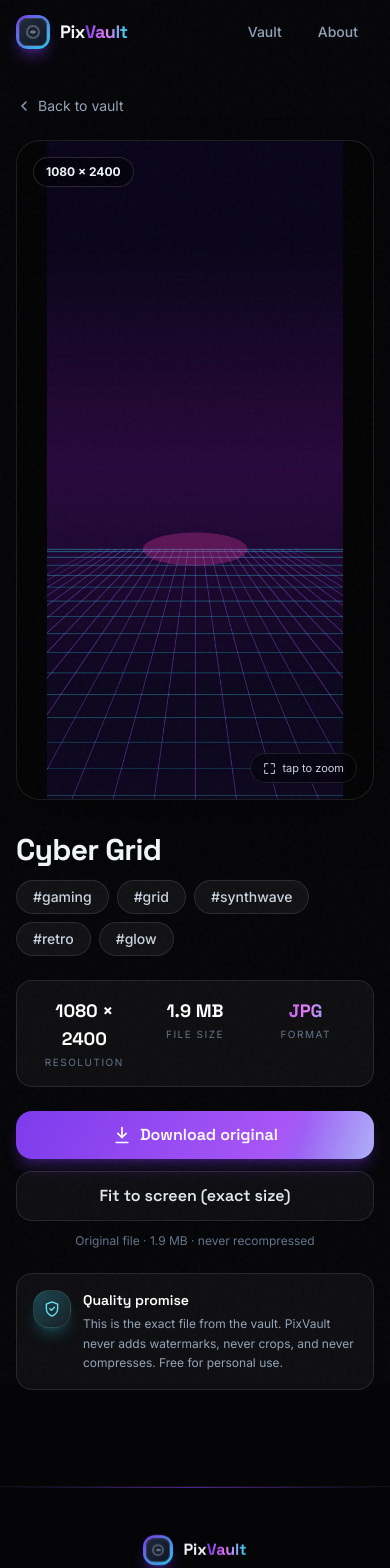
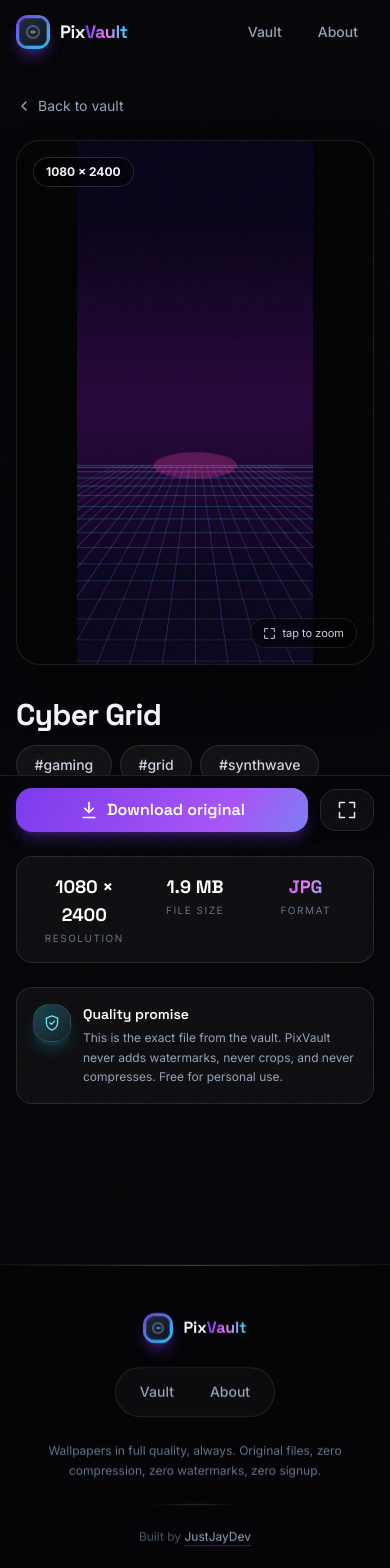
Before and after one commit to JustJayDev/pixvault, a React (Vite) app: page /#/w/cyber-grid in a window 390 px wide. Shown: the top 1568 px of the page. Built offline with nearby package versions, Linux system fonts and the light colour scheme.

Commit message:
mobile/adaptive upgrade: PWA manifest+icons, iOS meta, safe-area header, sticky mobile download bar, swipeable related row, touch-friendly cards, mobile CSS layer (tap targets, no-zoom inputs, landscape, reduced-transparency), sw v2

```diff
--- a/index.html
+++ b/index.html
@@ -12,6 +12,15 @@
     <meta property="og:type" content="website" />
     <meta property="og:url" content="https://justjaydev.github.io/pixvault/" />
     <meta name="twitter:card" content="summary_large_image" />
+
+    <!-- PWA -->
+    <link rel="manifest" href="/pixvault/manifest.webmanifest" />
+    <link rel="apple-touch-icon" href="/pixvault/icons/icon-192.png" />
+    <meta name="mobile-web-app-capable" content="yes" />
+    <meta name="apple-mobile-web-app-capable" content="yes" />
+    <meta name="apple-mobile-web-app-status-bar-style" content="black-translucent" />
+    <meta name="apple-mobile-web-app-title" content="PixVault" />
+
     <script>
       if ('serviceWorker' in navigator) {
         window.addEventListener('load', () => {
--- a/public/sw.js
+++ b/public/sw.js
@@ -1,5 +1,5 @@
 /* PixVault service worker — scope: /pixvault/ only */
-const VERSION = 'pixvault-v1';
+const VERSION = 'pixvault-v2';
 const CORE = ['./', './index.html', './favicon.svg'];
 
 self.addEventListener('install', (e) => {
--- a/src/components/Layout.jsx
+++ b/src/components/Layout.jsx
@@ -57,7 +57,7 @@ export default function Layout({ children }) {
       <div className="grain-overlay" aria-hidden="true" />
       <ScrollProgress />
 
-      <header className={`fixed inset-x-0 top-0 z-50 transition-all duration-500 ease-out-expo ${scrolled ? 'glass shadow-lg shadow-black/30' : 'bg-transparent'}`}>
+      <header className={`fixed inset-x-0 top-0 z-50 pt-safe transition-all duration-500 ease-out-expo ${scrolled ? 'glass shadow-lg shadow-black/30' : 'bg-transparent'}`}>
         <div className="mx-auto flex h-16 max-w-6xl items-center justify-between px-4 sm:px-6">
           <Link to="/" className="group flex items-center gap-2.5">
             <VaultLogo size={34} />
@@ -72,7 +72,7 @@ export default function Layout({ children }) {
         </div>
       </header>
 
-      <main className="mx-auto w-full max-w-6xl flex-1 px-4 pb-24 pt-24 sm:px-6">{children}</main>
+      <main className="mx-auto w-full max-w-6xl flex-1 px-4 pb-40 pt-24 sm:px-6 sm:pb-24">{children}</main>
 
       <footer className="relative border-t border-white/5">
         <div className="pointer-events-none absolute inset-x-0 top-0 h-px bg-gradient-to-r from-transparent via-vault-violet/60 to-transparent" />
--- a/src/components/WallpaperCard.jsx
+++ b/src/components/WallpaperCard.jsx
@@ -54,8 +54,8 @@ export default function WallpaperCard({ w, index = 0 }) {
             <p className="truncate font-display text-sm font-semibold text-white transition-transform duration-300 group-hover:-translate-y-0.5">{w.title}</p>
             <p className="mt-0.5 text-[11px] text-slate-300 transition-transform duration-300 group-hover:-translate-y-0.5">{formatRes(w)}</p>
           </div>
-          <span className="flex h-8 w-8 shrink-0 translate-y-2 items-center justify-center rounded-full bg-gradient-to-br from-vault-violet to-vault-cyan opacity-0 shadow-lg shadow-vault-violet/40 transition-all duration-300 ease-out-expo group-hover:translate-y-0 group-hover:opacity-100">
-            <svg width="14" height="14" viewBox="0 0 24 24" fill="none" stroke="white" strokeWidth="2.4" strokeLinecap="round" strokeLinejoin="round">
+          <span className="group-show-tap flex h-9 w-9 shrink-0 translate-y-2 items-center justify-center rounded-full bg-gradient-to-br from-vault-violet to-vault-cyan opacity-0 shadow-lg shadow-vault-violet/40 transition-all duration-300 ease-out-expo group-hover:translate-y-0 group-hover:opacity-100">
+            <svg width="15" height="15" viewBox="0 0 24 24" fill="none" stroke="white" strokeWidth="2.4" strokeLinecap="round" strokeLinejoin="round">
               <path d="M12 3v12" /><path d="m7 10 5 5 5-5" /><path d="M5 21h14" />
             </svg>
           </span>
--- a/src/index.css
+++ b/src/index.css
@@ -199,3 +199,51 @@ body { min-height: 100dvh; }
   .reveal { opacity: 1; transform: none; }
   .grain-overlay { display: none; }
 }
+
+/* ============ MOBILE / ADAPTIVE LAYER ============ */
+
+/* 1. Notch & gesture-bar safety on phones */
+.pt-safe { padding-top: env(safe-area-inset-top, 0px); }
+.pb-safe { padding-bottom: env(safe-area-inset-bottom, 0px); }
+
+/* 2. Kill iOS auto-zoom on inputs (font-size >= 16px) */
+@media (max-width: 640px) {
+  input, textarea, select { font-size: 16px !important; }
+  /* 3. Bigger tap targets on touch screens */
+  .chip { padding: .55rem 1.1rem; }
+  .nav-link-tap { padding: .6rem 1rem; }
+  /* 4. Hero scales down cleanly on small screens */
+  .hero-title { font-size: clamp(2rem, 9vw, 3.75rem); }
+  /* 5. Lighter effects on small GPUs — keep it 60fps */
+  .aurora .orb { filter: blur(60px); }
+  .grain-overlay { animation: none; opacity: .025; }
+  .card-shine::before, .shine::after { display: none; }
+  /* 6. Comfortable reading width for detail pages */
+  .detail-info { max-width: 640px; }
+}
+
+/* 7. Touch devices: no hover-only tricks, always show actions */
+@media (hover: none) {
+  .tilt { transform: none !important; }
+  .tilt-glow { display: none; }
+  .group .group-show-tap { opacity: 1 !important; transform: none !important; }
+  .card-shine::before { display: none; }
+  /* sticky action bar spacing handled per-component */
+}
+
+/* 8. Ultra-wide / desktop: cap content width so it stays premium */
+@media (min-width: 1600px) {
+  .max-w-6xl { max-width: 72rem; }
+}
+
+/* 9. Landscape phones: shrink header so more wallpaper is visible */
+@media (max-height: 480px) and (orientation: landscape) {
+  header { height: 3rem; }
+  main { padding-top: 4.5rem !important; }
+  .hero-title { font-size: clamp(1.6rem, 6vw, 2.5rem); }
+}
+
+/* 10. Respect data-saver: skip heavy blur layers */
+@media (prefers-reduced-transparency: reduce) {
+  .glass { background: rgba(10,10,16,.85); backdrop-filter: none; }
+}
--- a/src/pages/Home.jsx
+++ b/src/pages/Home.jsx
@@ -9,13 +9,13 @@ import { IconTile, IconLock, IconBolt, IconPhone, IconSearch, IconImage } from '
 function Hero({ query, onSearch }) {
   const featured = wallpapers.filter((w) => w.featured).slice(0, 3)
   return (
-    <section className="relative overflow-hidden rounded-[2rem] border border-white/10 px-6 py-14 text-center sm:py-20"
+    <section className="relative overflow-hidden rounded-[2rem] border border-white/10 px-5 py-12 text-center sm:px-6 sm:py-20"
       style={{ background: 'radial-gradient(ellipse 80% 60% at 50% -10%, rgba(124,58,237,.28), transparent 60%), radial-gradient(ellipse 60% 50% at 85% 110%, rgba(34,211,238,.15), transparent 60%)' }}>
       <div className="animate-vault-open mx-auto mb-6 w-fit">
         <VaultLogo size={76} open />
       </div>
 
-      <h1 className="font-display text-4xl font-bold leading-[1.08] tracking-tight sm:text-6xl">
+      <h1 className="hero-title font-display text-4xl font-bold leading-[1.08] tracking-tight sm:text-6xl">
         <Words text="Wallpapers in" startDelay={150} />
         <br />
         <span className="grad-text"><Words text="full quality." startDelay={300} /></span>
--- a/src/pages/WallpaperDetail.jsx
+++ b/src/pages/WallpaperDetail.jsx
@@ -67,6 +67,12 @@ export default function WallpaperDetail() {
     }
   }
 
+  const fitToScreenClick = () => {
+    const img = new Image()
+    img.onload = () => fitToScreen(img, w.width, w.height)
+    img.src = origUrl(w)
+  }
+
   return (
     <div>
       <Link to="/" className="group inline-flex items-center gap-1.5 text-sm text-slate-400 transition-colors hover:text-white">
@@ -80,7 +86,7 @@ export default function WallpaperDetail() {
           <img
             src={origUrl(w)}
             alt={w.title}
-            className={`max-h-[78vh] w-full cursor-zoom-in object-contain transition-transform duration-700 ease-out-expo ${zoom ? 'scale-110' : 'scale-100'}`}
+            className={`max-h-[62vh] w-full cursor-zoom-in object-contain transition-transform duration-700 ease-out-expo sm:max-h-[78vh] ${zoom ? 'scale-110' : 'scale-100'}`}
             onClick={() => setZoom(!zoom)}
           />
           <span className="absolute left-4 top-4 rounded-full border border-white/15 bg-black/50 px-3 py-1.5 text-xs font-bold backdrop-blur">{formatRes(w)}</span>
@@ -90,7 +96,7 @@ export default function WallpaperDetail() {
         </Reveal>
 
         {/* info panel */}
-        <div>
+        <div className="detail-info">
           <Reveal delay={100}>
             <h1 className="font-display text-3xl font-bold tracking-tight sm:text-4xl">{w.title}</h1>
           </Reveal>
@@ -111,20 +117,14 @@ export default function WallpaperDetail() {
             </div>
           </Reveal>
 
-          <Reveal delay={340}>
+          {/* desktop / tablet buttons */}
+          <Reveal delay={340} className="hidden sm:block">
             <div className="mt-6 space-y-3">
               <button onClick={downloadOriginal} className="btn-primary shine w-full">
                 <IconDownload />
                 Download original
               </button>
-              <button
-                onClick={() => {
-                  const img = new Image()
-                  img.onload = () => fitToScreen(img, w.width, w.height)
-                  img.src = origUrl(w)
-                }}
-                className="btn-ghost w-full"
-              >
+              <button onClick={fitToScreenClick} className="btn-ghost w-full">
                 Fit to screen (exact size)
               </button>
               <p className="text-center text-xs text-slate-500">Original file · {w.size} MB · never recompressed</p>
@@ -147,14 +147,30 @@ export default function WallpaperDetail() {
         </div>
       </div>
 
+      {/* mobile sticky action bar */}
+      <div className="fixed inset-x-0 bottom-0 z-40 border-t border-white/10 bg-ink/90 px-4 pb-safe pt-safe backdrop-blur-xl sm:hidden">
+        <div className="flex items-center gap-3 py-3">
+          <button onClick={downloadOriginal} className="btn-primary shine flex-1 !py-2.5">
+            <IconDownload />
+            Download original
+          </button>
+          <button onClick={fitToScreenClick} className="btn-ghost !px-4 !py-2.5" aria-label="Fit to screen">
+            <IconExpand />
+          </button>
+        </div>
+      </div>
+
+      {/* related */}
       {rel.length > 0 && (
         <section className="mt-14">
           <Reveal>
             <h2 className="font-display text-xl font-bold">More like this</h2>
           </Reveal>
-          <div className="mt-4 columns-2 gap-4 sm:columns-3 lg:columns-4 [&>*]:mb-4">
+          <div className="scrollbar-none -mx-4 mt-4 flex gap-4 overflow-x-auto px-4 pb-2 sm:mx-0 sm:grid sm:grid-cols-4 sm:gap-4 sm:overflow-visible sm:px-0">
             {rel.map((r, i) => (
-              <WallpaperCard key={r.id} w={r} index={i} />
+              <div key={r.id} className="w-40 shrink-0 sm:w-auto">
+                <WallpaperCard w={r} index={i} />
+              </div>
             ))}
           </div>
           <Reveal className="mt-8 text-center">
```
Also changed, not shown: scripts/gen-icons.cjs (added, +24 -0 lines), public/icons/icon-192.png (added), public/icons/icon-512.png (added), public/manifest.webmanifest (added).
